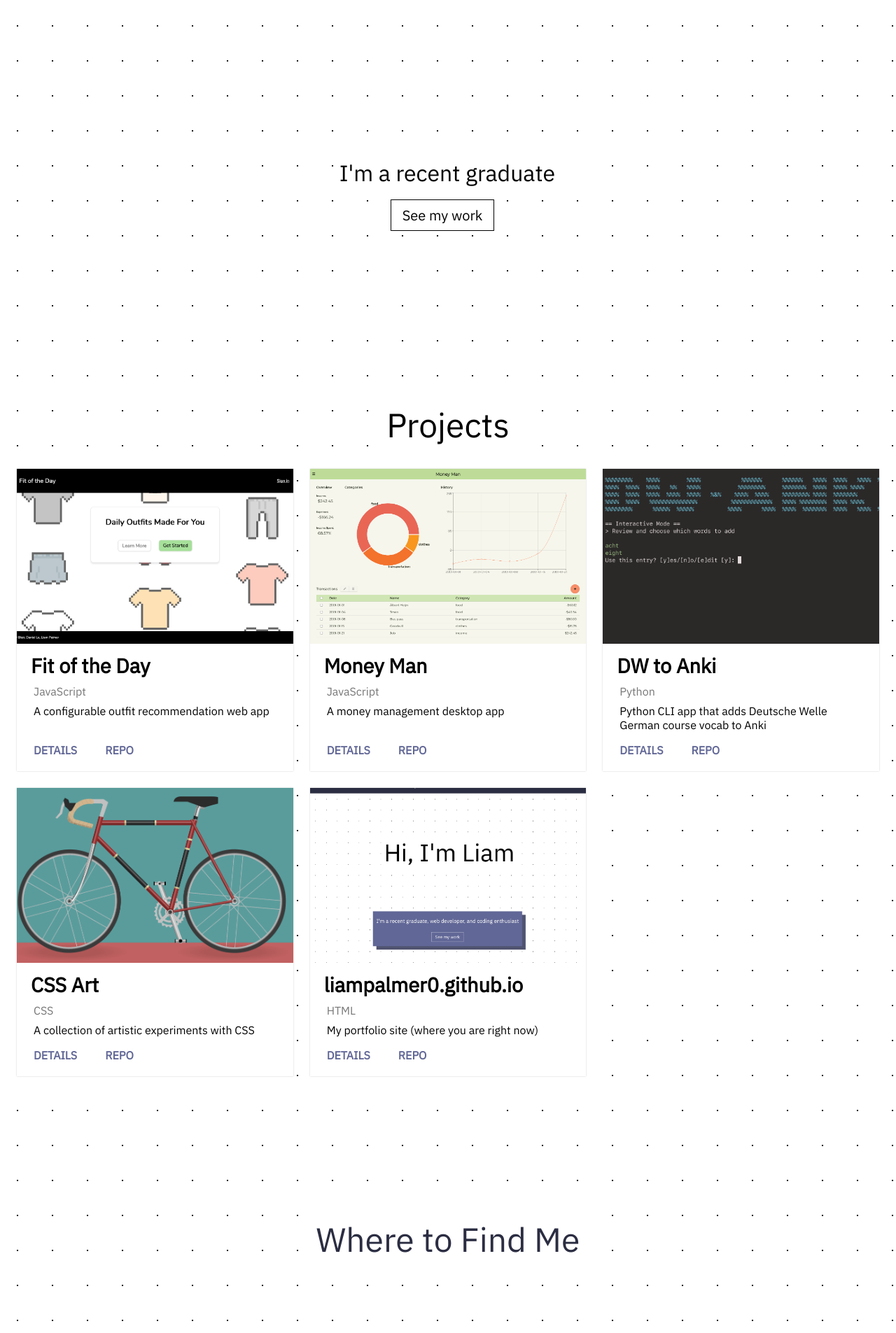
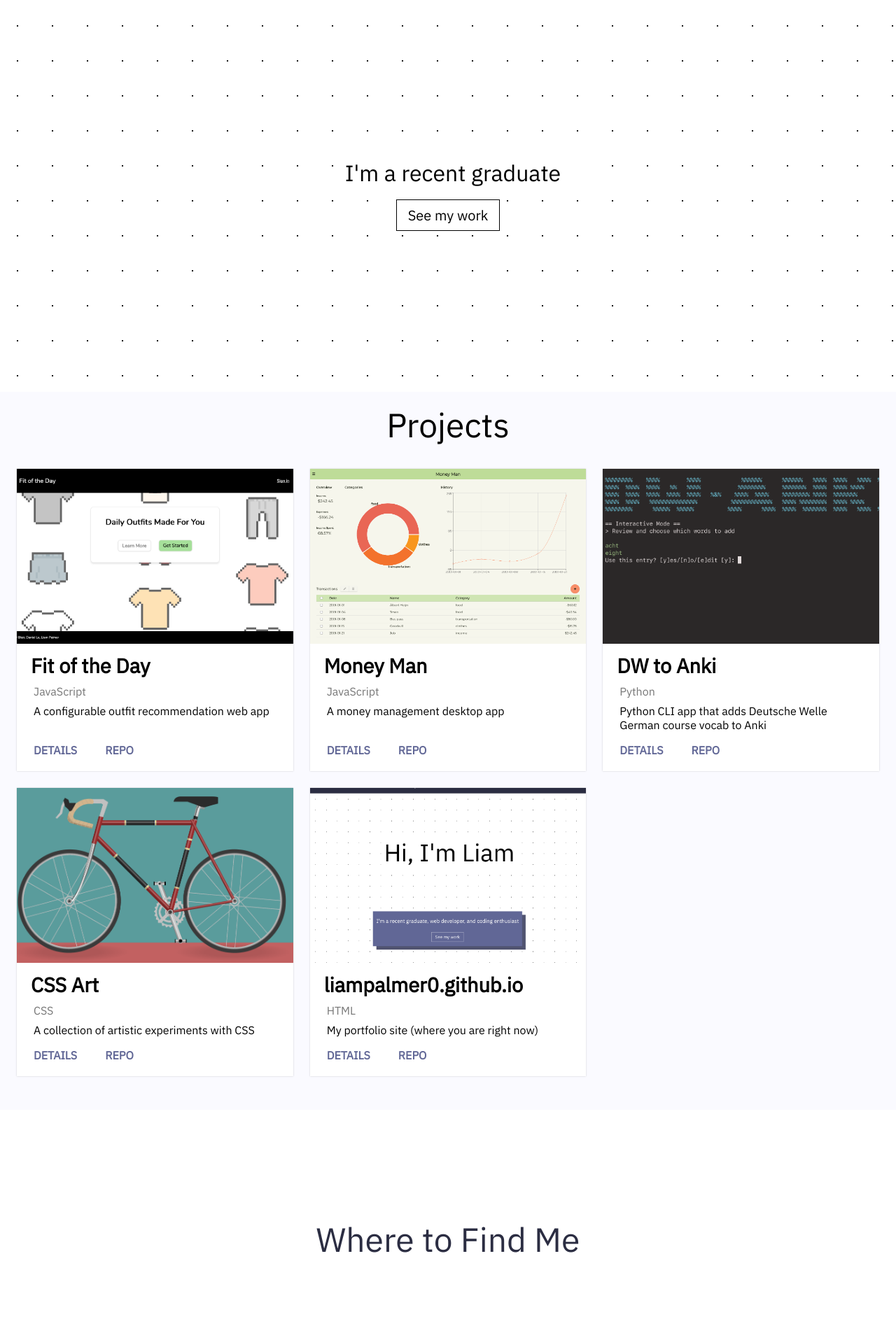
Before and after one commit to liampalmer0/liampalmer0.github.io, a Jekyll site: the page built from index.html, in a window 1280 px wide. Shown: the part 413-2318 px from the top of the page at 70% size. Built offline with Jekyll 4.4.1, drawn with Linux system fonts in a browser that asks for light colours.

Commit message:
minor style changes

```diff
--- a/assets/style.scss
+++ b/assets/style.scss
@@ -5,7 +5,7 @@
   // color scheme
   --main-fg: black;
   --main-bg: white;
-  --main-bg-alt: white;
+  --main-bg-alt: #fafaff;
   --main-fg-alt: #777777;
   --space-900: #2b2d42;
   --space-700: #505370;
@@ -150,17 +150,15 @@
 .hero-desc {
   flex: 0 2;
   width: 100%;
-  background-color: var(--secondary);
-  color: var(--on-secondary);
+  background-color: var(--main-bg);
+  color: var(--main-fg);
   padding: 0.25rem 1rem;
-  margin: 0 1rem 0 0;
   font-size: 1.5rem;
-  box-shadow: 1rem 1rem 0 var(--secondary-alt);
   text-align: center;
 }
 .mobile-subheader {
   display: block;
-  padding: 0.5rem 0.25rem;
+  padding: 0.75rem 0.5rem;
 }
 .text-scroller {
   display: none;
@@ -172,7 +170,7 @@
 }
 .hero .go a {
   position: relative;
-  border: solid 1px var(--on-primary);
+  border: solid 1px var(--main-fg);
   padding: 0.5rem 1rem;
   font-size: 1.25rem;
   text-decoration: none;
@@ -186,22 +184,8 @@
     bottom: 0;
     left: 0;
     right: 0;
-    transition: opacity 0.1s linear;
-    background-image: linear-gradient(
-        25deg,
-        rgba(93, 209, 224, 0.494) 0%,
-        rgba(255, 255, 255, 0) 60%
-      ),
-      linear-gradient(
-        145deg,
-        rgba(255, 235, 124, 0.475) 0%,
-        rgba(255, 255, 255, 0) 70%
-      ),
-      linear-gradient(
-        265deg,
-        rgba(245, 132, 132, 0.475) 0%,
-        rgba(255, 255, 255, 0) 90%
-      );
+    transition: opacity 0.12s linear;
+    background-color: rgba(255, 166, 0, 0.5);
   }
 }
 
@@ -217,9 +201,10 @@
   flex-flow: column nowrap;
   justify-content: space-evenly;
   align-items: center;
+  background-color: var(--main-bg-alt);
 }
 .projects h2.header-text {
-  background-color: var(--main-bg);
+  background-color: var(--main-bg-alt);
 }
 .project-list {
   display: grid;
@@ -234,7 +219,7 @@
   flex-flow: column nowrap;
   justify-content: space-between;
   position: relative;
-  background-color: var(--main-bg-alt);
+  background-color: var(--main-bg);
   color: var(--main-fg);
   transition: transform 0.2s;
   box-shadow: 0px 0 2px rgba(0, 0, 0, 0.2);
@@ -315,7 +300,7 @@
   flex-flow: column nowrap;
   justify-content: space-evenly;
   align-items: center;
-  background-color: transparent;
+  background-color: var(--main-bg);
   color: var(--primary);
   min-height: 100vh;
 }
@@ -331,18 +316,6 @@
   min-height: 40vh;
   margin: 1rem;
   padding: 1.4em;
-  box-shadow: 0px 0px 10px rgba(0, 0, 0, 0.2);
-  background-color: var(--main-bg);
-
-  background-image: linear-gradient(
-      25deg,
-      rgb(214, 250, 255) 0%,
-      rgba(255, 255, 255, 0) 60%
-    ),
-    linear-gradient(145deg, rgb(255, 248, 206) 0%, rgba(255, 255, 255, 0) 70%),
-    linear-gradient(265deg, rgb(255, 217, 217) 0%, rgba(255, 255, 255, 0) 80%);
-
-  animation: 10s flow linear infinite;
 }
 .contact-desc div {
   color: var(--main-fg);
@@ -435,9 +408,7 @@
   }
   .hero-desc {
     background-color: transparent;
-    color: var(--main-fg);
     font-size: 2rem;
-    box-shadow: none;
   }
   .slide-up {
     transform: translateY(-100%);
```
